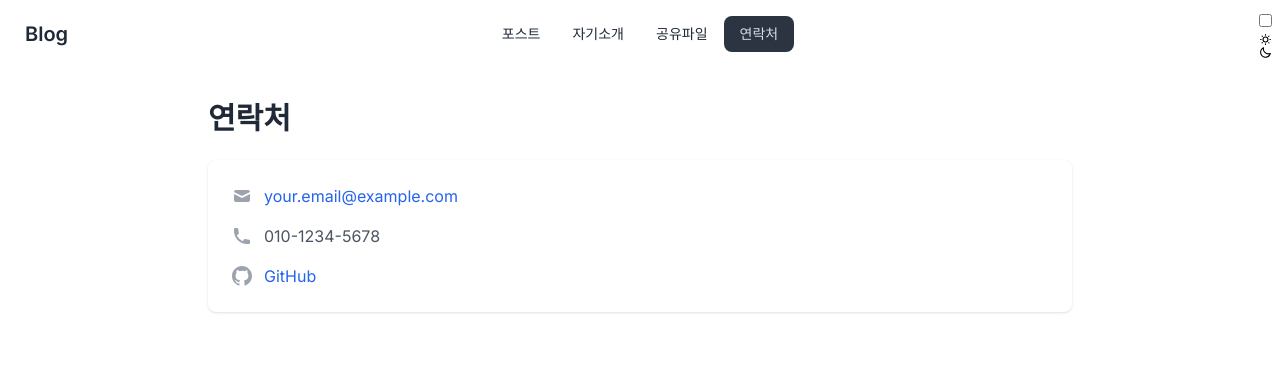
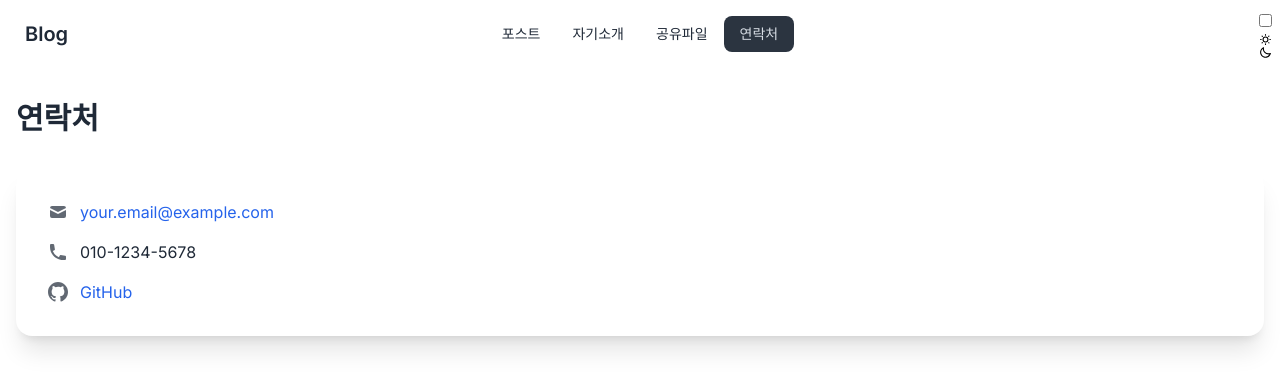
Before and after one commit to somedding/newBlog_NEXTJS, a Next.js app in the folder blog/: page /contact in a window 1280 px wide. Shown: the top 390 px of the page. Built offline with nearby package versions, Linux system fonts and the light colour scheme.

Commit message:
공유파일 동기화

```diff
--- a/blog/src/app/contact/page.tsx
+++ b/blog/src/app/contact/page.tsx
@@ -1,36 +1,38 @@
 export default function ContactPage() {
     return (
-      <div className="max-w-4xl mx-auto py-8 px-4">
-        <h1 className="text-3xl font-bold mb-6">연락처</h1>
-        <div className="bg-white rounded-lg shadow p-6">
+      <div className="container mx-auto px-4 py-8">
+        <h1 className="text-3xl font-bold mb-8 text-base-content">연락처</h1>
+        <div className="card bg-base-100 shadow-xl">
+          <div className="card-body">
             <div className="space-y-4">
               <div className="flex items-center space-x-3">
-              <svg className="w-5 h-5 text-gray-400" fill="currentColor" viewBox="0 0 20 20">
+                <svg className="w-5 h-5 text-base-content/70" fill="currentColor" viewBox="0 0 20 20">
                   <path d="M2.003 5.884L10 9.882l7.997-3.998A2 2 0 0016 4H4a2 2 0 00-1.997 1.884z" />
                   <path d="M18 8.118l-8 4-8-4V14a2 2 0 002 2h12a2 2 0 002-2V8.118z" />
                 </svg>
-              <a href="mailto:your.email@example.com" className="text-blue-600 hover:underline">
+                <a href="mailto:your.email@example.com" className="text-primary hover:underline">
                   your.email@example.com
                 </a>
               </div>
 
               <div className="flex items-center space-x-3">
-              <svg className="w-5 h-5 text-gray-400" fill="currentColor" viewBox="0 0 20 20">
+                <svg className="w-5 h-5 text-base-content/70" fill="currentColor" viewBox="0 0 20 20">
                   <path d="M2 3a1 1 0 011-1h2.153a1 1 0 01.986.836l.74 4.435a1 1 0 01-.54 1.06l-1.548.773a11.037 11.037 0 006.105 6.105l.774-1.548a1 1 0 011.059-.54l4.435.74a1 1 0 01.836.986V17a1 1 0 01-1 1h-2C7.82 18 2 12.18 2 5V3z" />
                 </svg>
-              <span className="text-gray-600">010-1234-5678</span>
+                <span className="text-base-content">010-1234-5678</span>
               </div>
 
               <div className="flex items-center space-x-3">
-              <svg className="w-5 h-5 text-gray-400" fill="currentColor" viewBox="0 0 20 20">
+                <svg className="w-5 h-5 text-base-content/70" fill="currentColor" viewBox="0 0 20 20">
                   <path fillRule="evenodd" d="M10 0C4.477 0 0 4.477 0 10c0 4.42 2.865 8.166 6.839 9.489.5.092.682-.217.682-.482 0-.237-.008-.866-.013-1.7-2.782.604-3.369-1.34-3.369-1.34-.454-1.156-1.11-1.464-1.11-1.464-.908-.62.069-.608.069-.608 1.003.07 1.531 1.03 1.531 1.03.892 1.529 2.341 1.087 2.91.832.092-.647.35-1.088.636-1.338-2.22-.253-4.555-1.11-4.555-4.943 0-1.091.39-1.984 1.029-2.683-.103-.253-.446-1.27.098-2.647 0 0 .84-.269 2.75 1.025A9.564 9.564 0 0110 4.844c.85.004 1.705.115 2.504.337 1.909-1.294 2.747-1.025 2.747-1.025.546 1.377.203 2.394.1 2.647.64.699 1.028 1.592 1.028 2.683 0 3.842-2.339 4.687-4.566 4.935.359.309.678.919.678 1.852 0 1.336-.012 2.415-.012 2.743 0 .267.18.578.688.48C17.137 18.163 20 14.418 20 10c0-5.523-4.477-10-10-10z" clipRule="evenodd" />
                 </svg>
-              <a href="https://github.com/yourusername" target="_blank" rel="noopener noreferrer" className="text-blue-600 hover:underline">
+                <a href="https://github.com/yourusername" target="_blank" rel="noopener noreferrer" className="text-primary hover:underline">
                   GitHub
                 </a>
               </div>
             </div>
           </div>
         </div>
+      </div>
     );
   }
--- a/blog/src/app/posts/page.tsx
+++ b/blog/src/app/posts/page.tsx
@@ -37,20 +37,20 @@ export default async function PostsPage() {
   if (posts.length === 0) {
     return (
       <div className="container mx-auto px-4 py-8 text-center">
-        <h1 className="text-2xl font-bold text-error">No posts found</h1>
-        <p className="mt-4">Could not load blog posts.</p>
+        <h1 className="text-2xl font-bold text-base-content">No posts found</h1>
+        <p className="mt-4 text-base-content/70">Could not load blog posts.</p>
       </div>
     );
   }
 
   return (
     <div className="container mx-auto px-4 py-8">
-      <h1 className="text-3xl font-bold mb-8">Blog Posts</h1>
+      <h1 className="text-3xl font-bold mb-8 text-base-content">Blog Posts</h1>
       <div className="grid grid-cols-1 md:grid-cols-2 lg:grid-cols-3 gap-6">
         {posts.map((post) => (
-          <div key={post.slug} className="card bg-base-200 shadow-xl hover:shadow-2xl transition-shadow">
+          <div key={post.slug} className="card bg-base-100 shadow-xl hover:shadow-2xl transition-shadow">
             <div className="card-body">
-              <h2 className="card-title text-xl font-bold">{post.frontmatter.title}</h2>
+              <h2 className="card-title text-xl font-bold text-base-content">{post.frontmatter.title}</h2>
               {post.frontmatter.date && (
                 <p className="text-sm text-base-content/70">{post.frontmatter.date}</p>
               )}
--- a/blog/src/app/resources/page.tsx
+++ b/blog/src/app/resources/page.tsx
@@ -1,20 +1,21 @@
 export default function ResourcesPage() {
   return (
-    <div className="max-w-4xl mx-auto py-8 px-4">
-      <h1 className="text-3xl font-bold mb-6">공유파일</h1>
-      <div className="bg-white rounded-lg shadow p-6">
+    <div className="container mx-auto px-4 py-8">
+      <h1 className="text-3xl font-bold mb-8 text-base-content">공유파일</h1>
+      <div className="card bg-base-100 shadow-xl">
+        <div className="card-body">
           <ul className="space-y-4">
-          {/* 예시 공유 파일들 */}
             <li className="flex items-center space-x-3">
-            <svg className="w-5 h-5 text-gray-400" fill="currentColor" viewBox="0 0 20 20">
+              <svg className="w-5 h-5 text-base-content/70" fill="currentColor" viewBox="0 0 20 20">
                 <path d="M4 4a2 2 0 012-2h4.586A2 2 0 0112 2.586L15.414 6A2 2 0 0116 7.414V16a2 2 0 01-2 2H6a2 2 0 01-2-2V4z" />
               </svg>
-            <a href="#" className="text-blue-600 hover:underline">
+              <a href="#" className="text-primary hover:underline">
                 예시 문서.pdf
               </a>
             </li>
           </ul>
         </div>
       </div>
+    </div>
   );
 }
```
Lines whose indentation alone changed are shown as unchanged.
